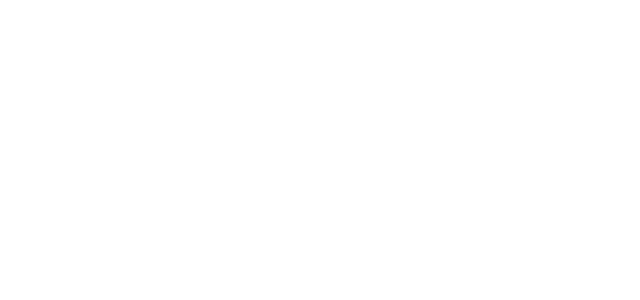
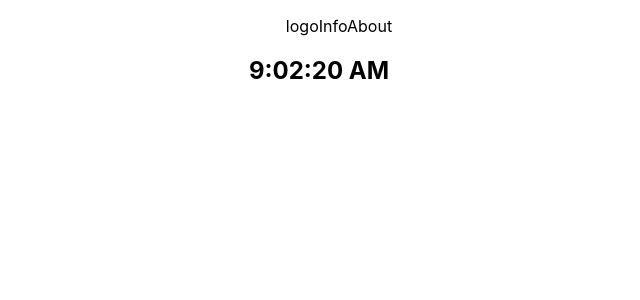
Before and after one commit to ruizaj13/NASA-APP, a React (Create React App) app: page / in a window 1280 px wide. Shown: the top 300 px of the page, without its empty margins (321-961 px from the left). Built offline with nearby package versions, Linux system fonts and the light colour scheme.

Commit message:
Clock is now functional

```diff
--- a/src/App.js
+++ b/src/App.js
@@ -1,9 +1,12 @@
 import './App.css';
+import NavBar from './components/NavBar';
+import Clock from './components/Clock';
 
 function App() {
   return (
     <div className="App">
-
+      <NavBar/>
+      <Clock/>
     </div>
   );
 }
--- a/src/components/clock.js
+++ b/src/components/clock.js
@@ -0,0 +1,22 @@
+import React, {useState} from 'react';
+
+let time = (new Date().toLocaleTimeString())
+
+const CalenderDate = () => {
+    const [currentTime ,setTime] = useState(time)
+
+    const updateTime = () => {
+        let time = new Date().toLocaleTimeString();
+        setTime(time)
+    }
+
+    setInterval(updateTime, 1000)
+
+    return(
+        <div>
+            <h2>{currentTime}</h2>
+        </div>
+    )
+}
+
+export default CalenderDate;
--- a/src/components/navBar.js
+++ b/src/components/navBar.js
@@ -0,0 +1,21 @@
+import React from 'react';
+
+
+function NavBar() {
+
+
+
+
+
+    return (
+        <div>
+            <ul>
+                 <il>logo</il>
+                 <il>Info</il>
+                 <il>About</il>
+            </ul>
+        </div>
+   )
+}
+
+export default NavBar;
```
Also changed, not shown: 2 other files (tests, documents, lock files or other folders).
